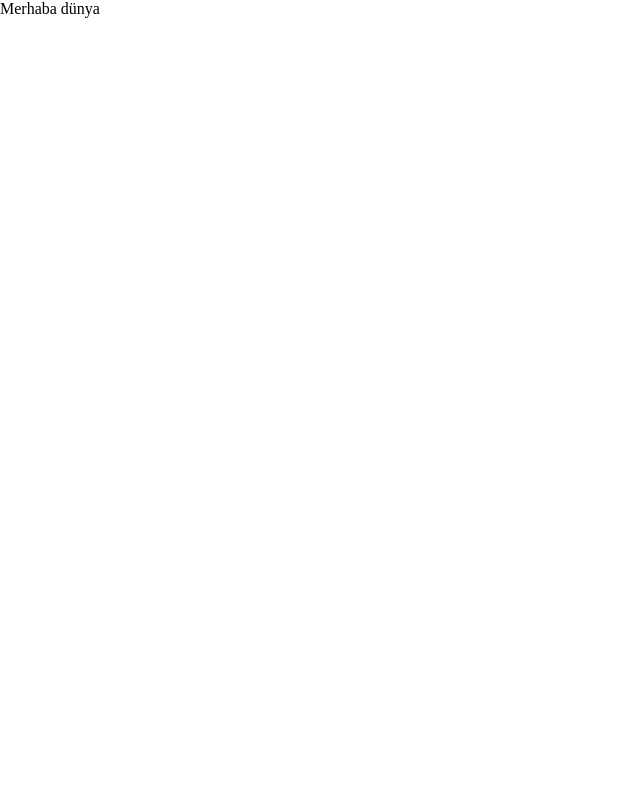
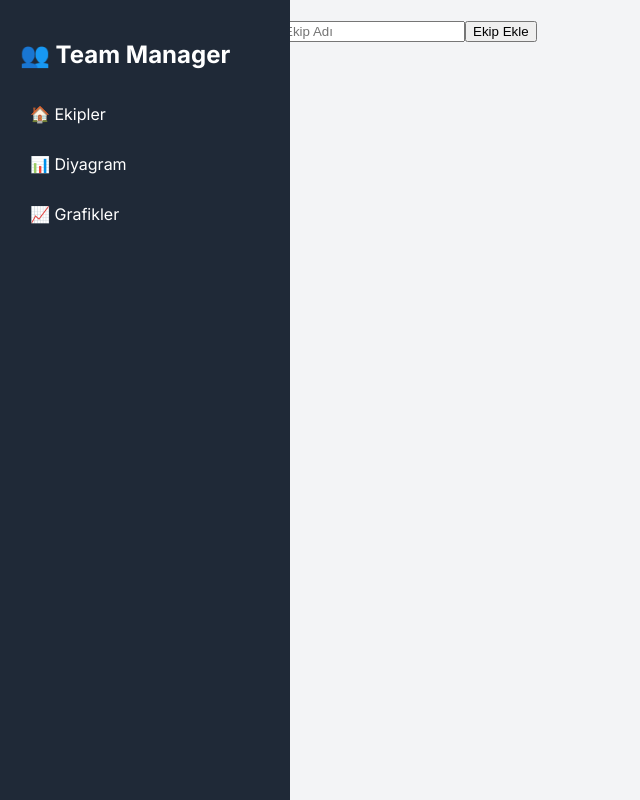
Before and after one commit to YavuzYalcinkaya/case-1, a React (Vite) app: page / in a window 1280 px wide. Shown: the whole page, without its empty margins (0-640 px from the left). Built offline with nearby package versions, Linux system fonts and the light colour scheme.

Commit message:
sidebar ve layout oluşturuldu

```diff
--- a/index.html
+++ b/index.html
@@ -1,8 +1,14 @@
-<!doctype html>
+<!DOCTYPE html>
 <html lang="en">
   <head>
     <meta charset="UTF-8" />
     <link rel="icon" type="image/svg+xml" href="/vite.svg" />
+    <link rel="preconnect" href="https://fonts.googleapis.com" />
+    <link rel="preconnect" href="https://fonts.gstatic.com" crossorigin />
+    <link
+      href="https://fonts.googleapis.com/css2?family=Inter:ital,opsz,wght@0,14..32,100..900;1,14..32,100..900&display=swap"
+      rel="stylesheet"
+    />
     <meta name="viewport" content="width=device-width, initial-scale=1.0" />
     <title>Case-1</title>
   </head>
--- a/package.json
+++ b/package.json
@@ -15,6 +15,7 @@
     "react": "^18.3.1",
     "react-dom": "^18.3.1",
     "react-flow": "^1.0.3",
+    "react-router-dom": "^7.1.5",
     "recharts": "^2.15.1",
     "styled-components": "^6.1.14"
   },
--- a/src/App.tsx
+++ b/src/App.tsx
@@ -1,6 +1,18 @@
+import { BrowserRouter as Router, Routes, Route } from "react-router-dom";
+import { TeamProvider } from "./context/TeamContext";
+import TeamForm from "./components/TeamForm";
+import Layout from "./Layout";
 
-function App() {
-  return <div>Merhaba dünya</div>;
-}
+const App = () => (
+  <TeamProvider>
+    <Router>
+      <Routes>
+        <Route path="/" element={<Layout />}>
+          <Route index element={<TeamForm />} />
+        </Route>
+      </Routes>
+    </Router>
+  </TeamProvider>
+);
 
 export default App;
--- /dev/null
+++ b/src/Layout.tsx
@@ -0,0 +1,26 @@
+import { Outlet } from "react-router-dom";
+import Sidebar from "./components/Sidebar";
+import styled from "styled-components";
+
+const LayoutContainer = styled.div`
+  display: flex;
+`;
+
+const Content = styled.div`
+  margin-left: 260px;
+  padding: 20px;
+  flex: 1;
+`;
+
+const Layout = () => {
+  return (
+    <LayoutContainer>
+      <Sidebar />
+      <Content>
+        <Outlet />
+      </Content>
+    </LayoutContainer>
+  );
+};
+
+export default Layout;
--- /dev/null
+++ b/src/components/Sidebar.tsx
@@ -0,0 +1,38 @@
+import { Link } from "react-router-dom";
+import styled from "styled-components";
+
+const SidebarContainer = styled.div`
+  width: 250px;
+  height: 100vh;
+  background: #1F2937;
+  color: white;
+  display: flex;
+  flex-direction: column;
+  padding: 20px;
+  position: fixed;
+`;
+
+const SidebarLink = styled(Link)`
+  color: white;
+  text-decoration: none;
+  padding: 10px;
+  margin: 5px 0;
+  display: block;
+  border-radius: 6px;
+  &:hover {
+    background: #374151;
+  }
+`;
+
+const Sidebar = () => {
+  return (
+    <SidebarContainer>
+      <h2>👥 Team Manager</h2>
+      <SidebarLink to="/">🏠 Ekipler</SidebarLink>
+      <SidebarLink to="/diagram">📊 Diyagram</SidebarLink>
+      <SidebarLink to="/charts">📈 Grafikler</SidebarLink>
+    </SidebarContainer>
+  );
+};
+
+export default Sidebar;
--- a/src/index.css
+++ b/src/index.css
@@ -1,4 +1,6 @@
-* {
-  margin: 0px;
-  padding: 0px;
+body {
+  font-family: "Inter", sans-serif;
+  background-color: #f3f4f6;
+  margin: 0;
+  padding: 0;
 }
```
Also changed, not shown: 1 other file (tests, documents, lock files or other folders).
